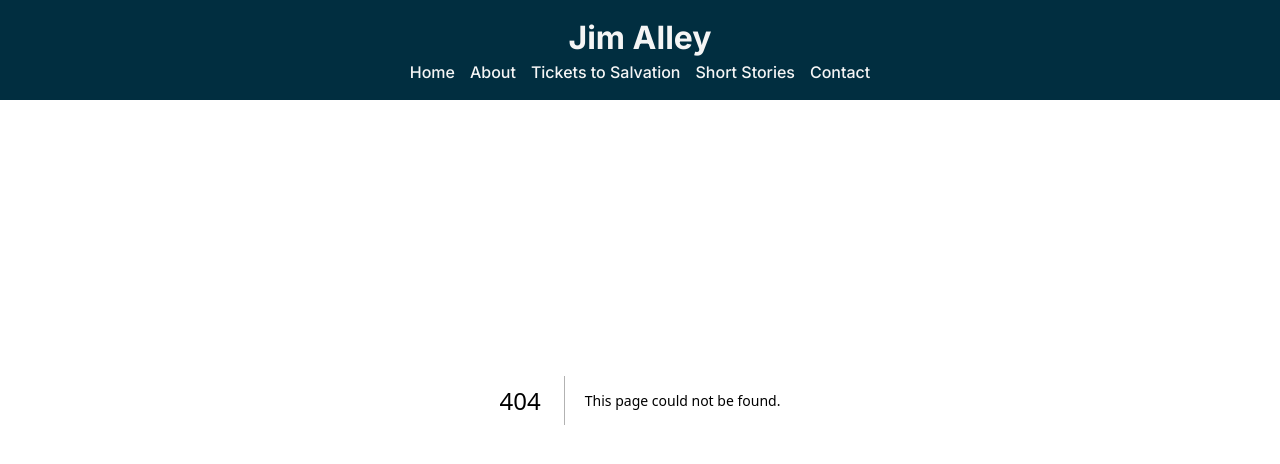
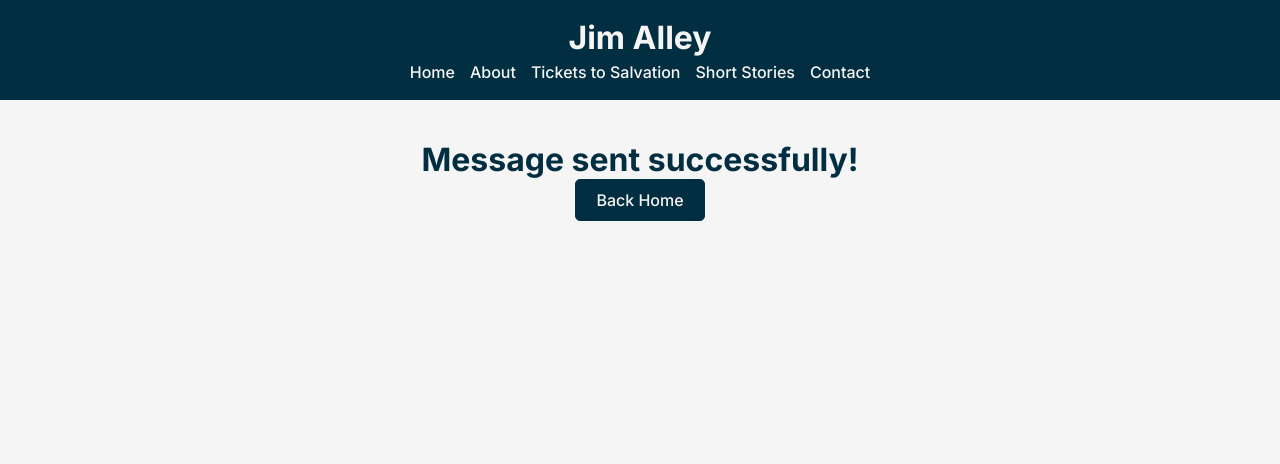
Before and after one commit to BSims623/www_jimalley, a Next.js app: page /contact/success in a window 1280 px wide. Before the commit this address had no page. Shown: the top 464 px of the page. Built offline with nearby package versions, Linux system fonts and the light colour scheme.

Commit message:
Added email success page

```diff
--- /dev/null
+++ b/src/app/contact/success/page.js
@@ -0,0 +1,10 @@
+import Link from "next/link";
+
+export default function Success() {
+    return (
+        <main>
+            <h1>Message sent successfully!</h1>
+            <Link className="btn" href="/">Back Home</Link>
+        </main>
+    )
+}
```
